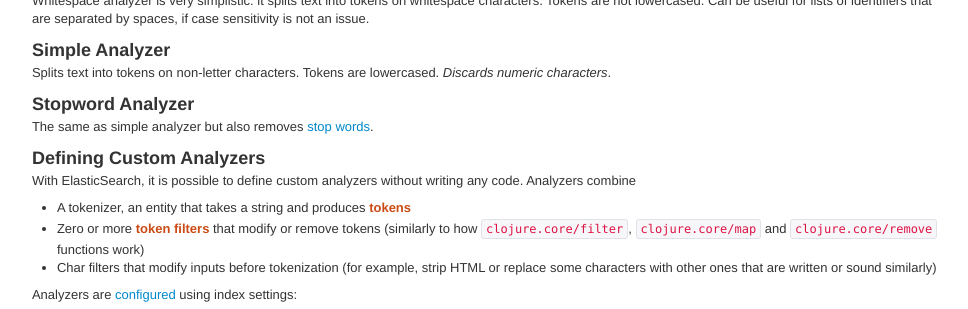
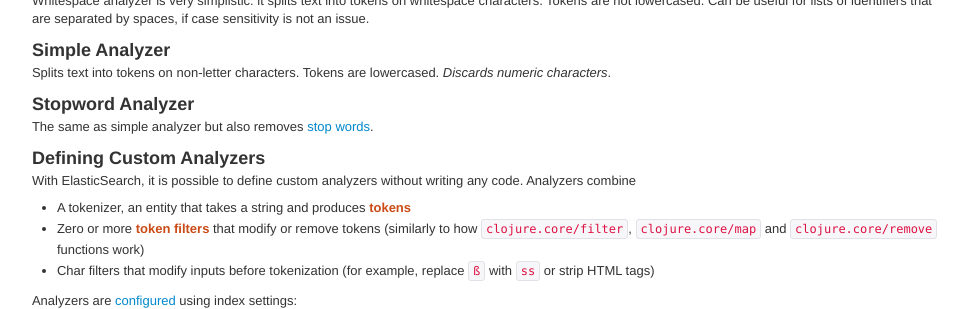
Before and after one commit to clojurewerkz/elastisch.docs, a Jekyll site: the page built from articles/indexing.md, in a window 1280 px wide and 900 px high, scrolled down 7945 px, cut to the strip 0-309 px from the top of the window. Shown: the whole strip, without its empty margins (306-1274 px from the left). Built offline with Jekyll 4.4.1, drawn with Linux system fonts in a browser that asks for light colours; some web fonts are replaced.

Commit message:
Use a more specific example

```diff
--- a/articles/indexing.md
+++ b/articles/indexing.md
@@ -338,7 +338,7 @@
  * A tokenizer, an entity that takes a string and produces **tokens**
  * Zero or more **token filters** that modify or remove tokens (similarly to how `clojure.core/filter`, `clojure.core/map` and `clojure.core/remove` functions
    work)
- * Char filters that modify inputs before tokenization (for example, strip HTML or replace some characters with other ones that are written or sound similarly)
+ * Char filters that modify inputs before tokenization (for example, replace `ß` with `ss` or strip HTML tags)
 
 Analyzers are [configured](http://www.elasticsearch.org/guide/reference/index-modules/analysis/) using index settings:
 
```
